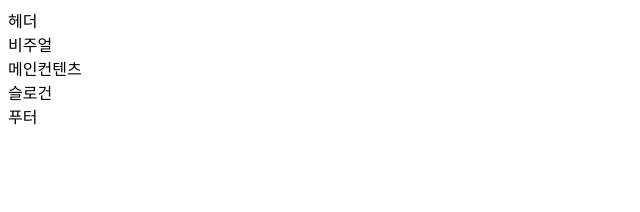
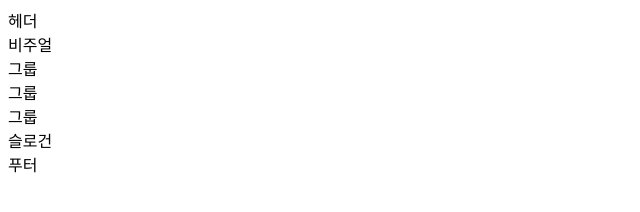
Before and after one commit to chjy0202/connectTo, a plain HTML site: page HTML5/index.html in a window 1280 px wide. Shown: the whole page, without its empty margins (0-640 px from the left). Drawn offline with Linux system fonts and the light colour scheme.

Commit message:
메인 컨텐츠 레이아웃을 위한 그룹 요소 추가

```diff
--- a/HTML5/index.html
+++ b/HTML5/index.html
@@ -7,7 +7,11 @@
 <body>
   <header class="header">헤더</header>
   <div class="visual">비주얼</div>
-  <main class="main">메인컨텐츠</main>
+  <main class="main">
+    <div class="group group1">그룹</div>
+    <div class="group group2">그룹</div>
+    <div class="group group3">그룹</div>
+  </main>
   <article class="slogan">슬로건</article>
   <footer class="footer">
     <div class="footer-inner">푸터</div>
```
